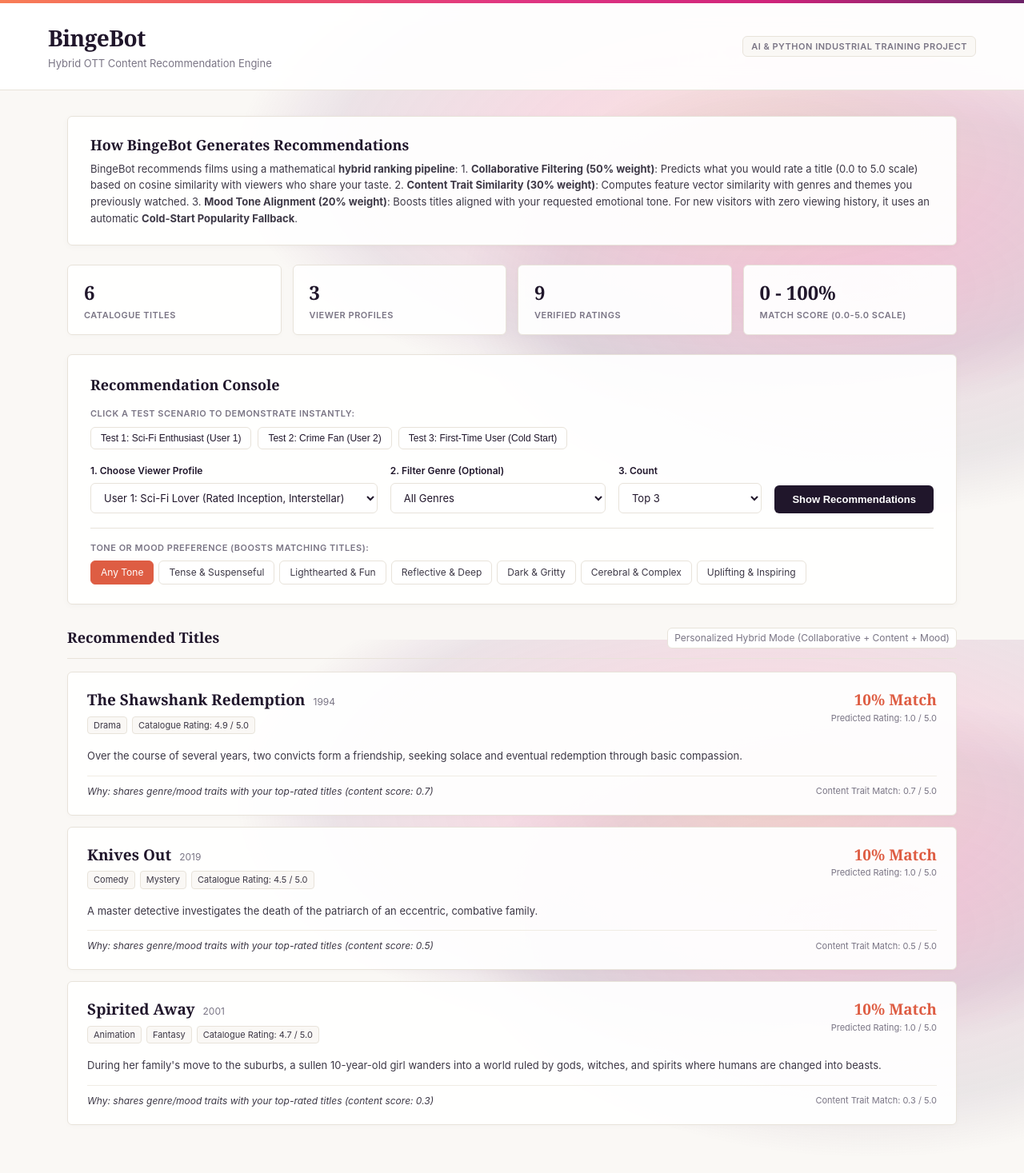
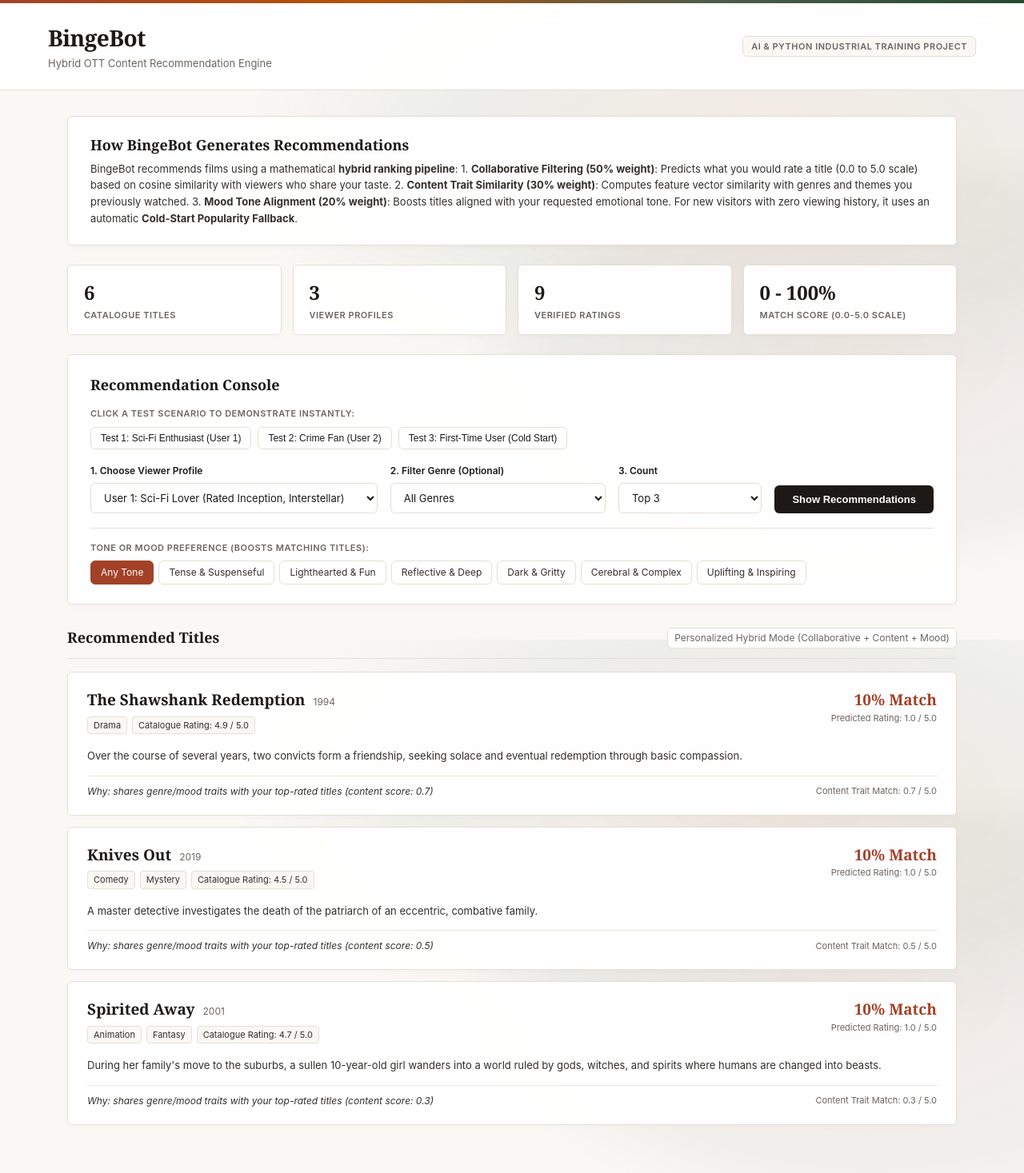
Before and after one commit to keshav-x/BingeBot, a Flask app: page / in a window 1280 px wide. Shown: the whole page at 80% size. Run offline with Flask 3, Linux system fonts and the light colour scheme.

Commit message:
Apply executive masculine earth palette (rust, amber, forest green)

```diff
--- a/templates/dashboard.html
+++ b/templates/dashboard.html
@@ -7,16 +7,16 @@
     <style>
         :root {
             --bg-canvas: #FAF8F5;
-            --bg-card: rgba(255, 255, 255, 0.94);
-            --text-heading: #20162B;
-            --text-body: #3D3846;
-            --text-muted: #7A7585;
-            --border: #E8E3DA;
-            --border-focus: #DE5D43;
-            --accent-coral: #DE5D43;
-            --accent-peach: #F87E56;
-            --accent-magenta: #D0257B;
-            --accent-plum: #20162B;
+            --bg-card: rgba(255, 255, 255, 0.96);
+            --text-heading: #1C1917;
+            --text-body: #332F2C;
+            --text-muted: #6B6560;
+            --border: #E5DFD5;
+            --border-focus: #A34128;
+            --accent-rust: #A34128;
+            --accent-amber: #B45309;
+            --accent-forest: #244B2E;
+            --accent-charcoal: #1C1917;
             --radius: 6px;
         }
 
@@ -25,8 +25,8 @@
             font-family: -apple-system, BlinkMacSystemFont, "Segoe UI", Roboto, Helvetica, Arial, sans-serif;
             background-color: var(--bg-canvas);
             background-image:
-                radial-gradient(ellipse 65% 50% at 75% 25%, rgba(248, 126, 86, 0.18) 0%, rgba(224, 54, 130, 0.15) 35%, rgba(107, 34, 104, 0.10) 65%, transparent 80%),
-                radial-gradient(ellipse 50% 45% at 85% 45%, rgba(208, 37, 123, 0.14) 0%, rgba(56, 20, 64, 0.08) 60%, transparent 80%);
+                radial-gradient(ellipse 65% 50% at 75% 25%, rgba(180, 83, 9, 0.08) 0%, rgba(36, 75, 46, 0.06) 50%, transparent 80%),
+                radial-gradient(ellipse 50% 45% at 85% 55%, rgba(163, 65, 40, 0.07) 0%, rgba(28, 25, 23, 0.04) 60%, transparent 80%);
             background-attachment: fixed;
             color: var(--text-body);
             min-height: 100vh;
@@ -34,14 +34,14 @@
             line-height: 1.5;
         }
 
-        /* Top Header with Prismatic Polygon Accent Bar */
-        .prismatic-bar {
+        /* Top Header with Executive Masculine Accent Bar (Rust, Cognac, Olive, Forest) */
+        .executive-bar {
             height: 4px;
             width: 100%;
-            background: linear-gradient(90deg, #F87E56 0%, #EE5265 25%, #E03682 50%, #D0257B 75%, #6B2268 100%);
+            background: linear-gradient(90deg, #A34128 0%, #B45309 35%, #4D5D4B 70%, #244B2E 100%);
         }
         .header {
-            background: rgba(255, 255, 255, 0.92);
+            background: rgba(255, 255, 255, 0.94);
             backdrop-filter: blur(12px);
             border-bottom: 1px solid var(--border);
             padding: 22px 36px;
@@ -90,7 +90,7 @@
             border-radius: var(--radius);
             padding: 22px 28px;
             margin-bottom: 24px;
-            box-shadow: 0 2px 8px rgba(32, 22, 43, 0.03);
+            box-shadow: 0 2px 8px rgba(28, 25, 23, 0.03);
         }
         .intro-heading {
             font-family: Georgia, Garamond, serif;
@@ -117,7 +117,7 @@
             border: 1px solid var(--border);
             border-radius: var(--radius);
             padding: 16px 20px;
-            box-shadow: 0 2px 6px rgba(32, 22, 43, 0.02);
+            box-shadow: 0 2px 6px rgba(28, 25, 23, 0.02);
         }
         .stat-num {
             font-family: Georgia, Garamond, serif;
@@ -141,7 +141,7 @@
             border-radius: var(--radius);
             padding: 24px 28px;
             margin-bottom: 28px;
-            box-shadow: 0 2px 8px rgba(32, 22, 43, 0.03);
+            box-shadow: 0 2px 8px rgba(28, 25, 23, 0.03);
         }
         .panel-heading {
             font-family: Georgia, Garamond, serif;
@@ -181,8 +181,8 @@
             transition: all 0.15s;
         }
         .btn-preset:hover {
-            border-color: var(--accent-coral);
-            color: var(--accent-coral);
+            border-color: var(--accent-rust);
+            color: var(--accent-rust);
         }
 
         .inputs-row {
@@ -213,7 +213,7 @@
             border-color: var(--border-focus);
         }
         .btn-submit {
-            background: var(--accent-plum);
+            background: var(--accent-charcoal);
             color: #FFFFFF;
             border: none;
             border-radius: var(--radius);
@@ -225,7 +225,7 @@
             transition: background 0.15s;
         }
         .btn-submit:hover {
-            background: #3B2E4D;
+            background: #383431;
         }
 
         /* Mood Selector Row */
@@ -259,9 +259,9 @@
             transition: all 0.15s;
         }
         .mood-chip:hover, .mood-chip.active {
-            background: var(--accent-coral);
+            background: var(--accent-rust);
             color: #FFFFFF;
-            border-color: var(--accent-coral);
+            border-color: var(--accent-rust);
         }
 
         /* Results List */
@@ -298,7 +298,7 @@
             border: 1px solid var(--border);
             border-radius: var(--radius);
             padding: 20px 24px;
-            box-shadow: 0 2px 6px rgba(32, 22, 43, 0.02);
+            box-shadow: 0 2px 6px rgba(28, 25, 23, 0.02);
         }
         .card-top {
             display: flex;
@@ -328,7 +328,7 @@
             font-family: Georgia, Garamond, serif;
             font-size: 19px;
             font-weight: 700;
-            color: var(--accent-coral);
+            color: var(--accent-rust);
         }
         .pred-rating {
             font-size: 11px;
@@ -357,7 +357,7 @@
         }
 
         .explanation-footer {
-            border-top: 1px solid #F0ECE4;
+            border-top: 1px solid #ECE7DE;
             padding-top: 10px;
             font-size: 12px;
             color: var(--text-muted);
@@ -378,7 +378,7 @@
     </style>
 </head>
 <body>
-    <div class="prismatic-bar"></div>
+    <div class="executive-bar"></div>
     <header class="header">
         <div class="header-content">
             <div>
@@ -558,9 +558,7 @@
                 container.innerHTML = data.recommendations.map(item => {
                     const genres = (item.genre || []).map(g => `<span class="meta-tag">${g}</span>`).join('');
 
-                    // Fixed Calculation:
-                    // Raw hybrid_score is on a 0.0 - 5.0 scale.
-                    // Match % is normalized to 0 - 100%:
+                    // Normalized to 0 - 100%:
                     const rawScore = item.hybrid_score !== undefined ? item.hybrid_score : (item.catalogue_rating || 4.0);
                     const matchPercent = Math.min(100, Math.max(10, Math.round((rawScore / 5.0) * 100)));
                     const predRating = Math.min(5.0, Math.max(1.0, rawScore)).toFixed(1);
@@ -605,7 +603,7 @@
                 }).join('');
 
             } catch (err) {
-                container.innerHTML = `<div style="padding: 24px; text-align: center; color: var(--accent-coral);">Failed to compute recommendations: ${err.message}</div>`;
+                container.innerHTML = `<div style="padding: 24px; text-align: center; color: var(--accent-rust);">Failed to compute recommendations: ${err.message}</div>`;
             }
         }
 
```
